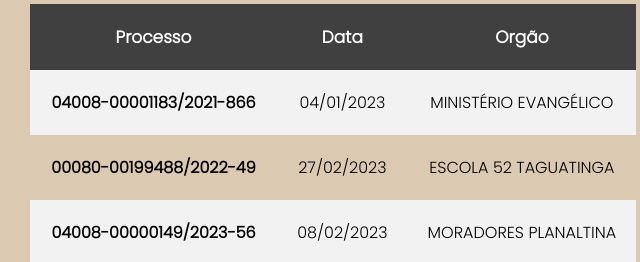
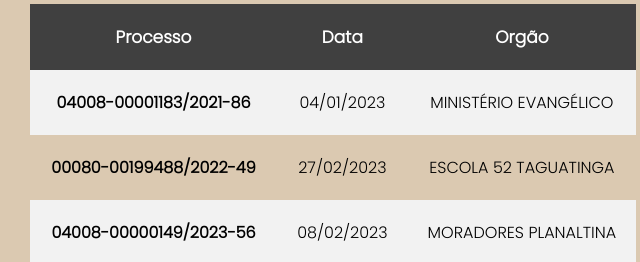
Before and after one commit to Belizariolol/sem-resposta, a plain HTML site: page index.html in a window 1280 px wide. Shown: the part 155-417 px from the top of the page, 307-947 px from the left. Drawn offline with Linux system fonts and the light colour scheme.

Commit message:
Update index.html

```diff
--- a/index.html
+++ b/index.html
@@ -15,7 +15,7 @@
 				<th>Orgão</th>
 			</tr>
             <tr>
-				<td>04008-00001183/2021-866</td>
+				<td>04008-00001183/2021-86</td>
 				<td>04/01/2023</td>
 				<td>MINISTÉRIO EVANGÉLICO </td>
 			</tr>
```
